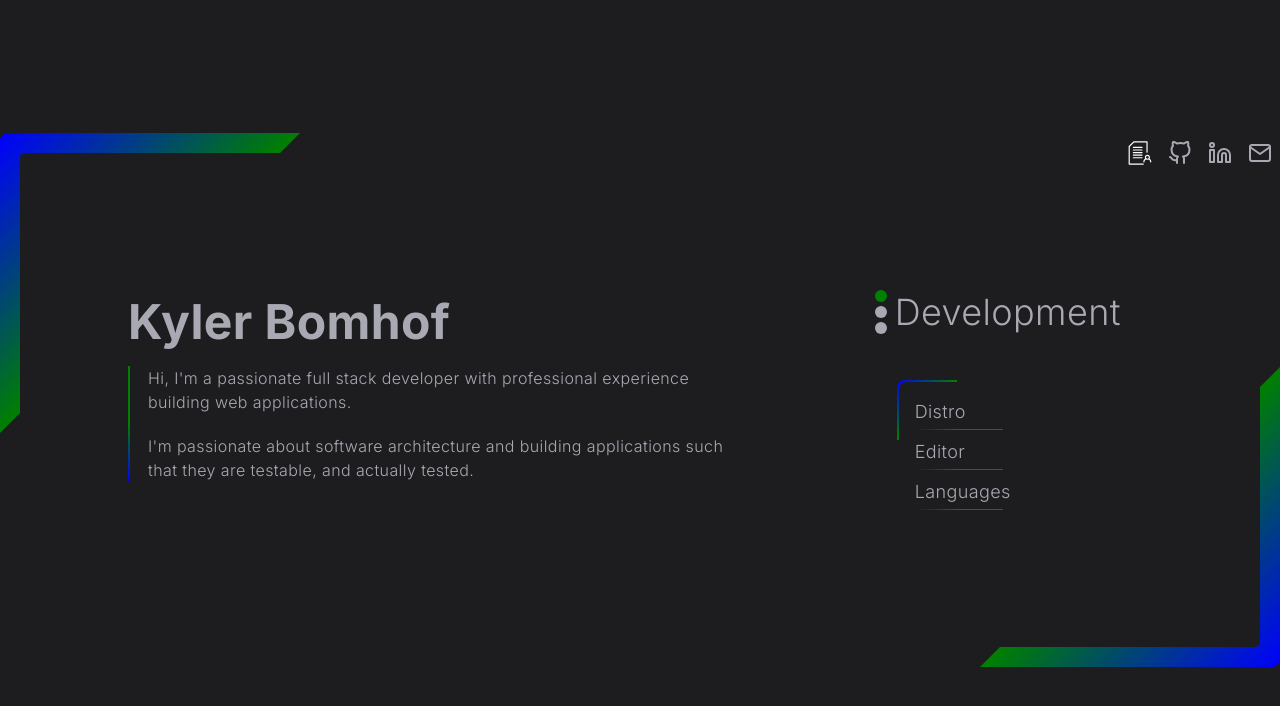
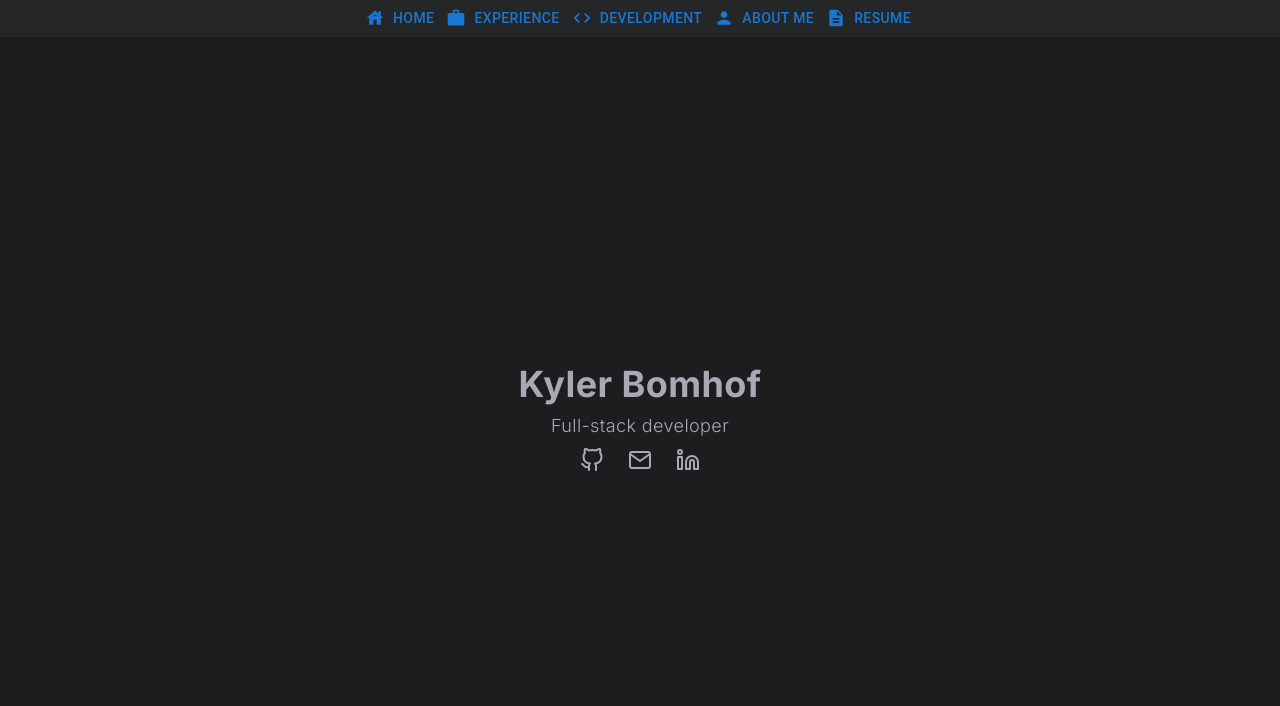
Before and after one commit to senyc/kb-web, a Next.js app: page / in a window 1280 px wide. Shown: the top 706 px of the page. Built offline with nearby package versions, Linux system fonts and the light colour scheme.

Commit message:
feat: update index page and add overarching navigation

```diff
--- a/src/app/layout.tsx
+++ b/src/app/layout.tsx
@@ -1,6 +1,8 @@
 import './globals.css';
 import type { Metadata } from 'next';
 import { Inter } from 'next/font/google';
+
+import HeaderNavigation from '@components/nav/HeaderNavigation';
 
 const inter = Inter({
   weight: ['300', '700'],
@@ -16,7 +18,10 @@ export const metadata: Metadata = {
 export default function RootLayout({ children }: { children: React.ReactNode; }) {
   return (
     <html lang='en'>
-      <body className={`${inter.className} bg-dark text-text tracking-wide w-screen flex flex-row items-center h-screen justify-center`}>
+      <body className={`${inter.className} bg-dark text-text tracking-wide flex-col flex h-screen w-screen`}>
+        <nav className='bg-header'>
+          <HeaderNavigation />
+        </nav>
         {children}
       </body>
     </html>
--- a/src/app/page.tsx
+++ b/src/app/page.tsx
@@ -1,46 +1,19 @@
-'use client';
-
-import { useReducer } from 'react';
-
-import { TextEntry } from '@annotations';
-
-import BottomRightCorner from '@components/wrapper/BottomRightCorner';
-import ContentSelection from '@components/nav/ContentSelection';
-import ExternalLinks from '@components/wrapper/ExternalLinks';
-import PrimaryDisplay from '@components/main/PrimaryDisplay';
-import TopLeftCorner from '@components/wrapper/TopLeftCorner';
-
-/**
-* Upon double click will display the welcome text
-*/
-const reducer = (state: TextEntry, newState: TextEntry) => {
-  switch (newState) {
-    case state:
-      return TextEntry.Welcome;
-    default:
-      return newState;
-  }
-};
+import ExternalLinks from "@components/wrapper/ExternalLinks";
 
 export default function Index() {
-  const [displayedText, displayedTextDispatch] = useReducer(reducer, TextEntry.Welcome);
   return (
-    <div className='relative flex h-screen w-[1280px] grow flex-col xl:h-4/6 xl:min-w-max xl:grow-0 xl:flex-row'>
-      <ExternalLinks />
-      <PrimaryDisplay
-        textDisplay={displayedText}
-      />
-      <BottomRightCorner
-        height={300}
-        width={300}
-      />
-      <TopLeftCorner
-        height={300}
-        width={300}
-      />
-      <ContentSelection
-        displayedTextDispatch={displayedTextDispatch}
-      />
-    </div >
+    <main className='flex h-full w-full flex-row items-center justify-center overflow-hidden text-center'>
+      <div>
+        <h1 className='text-4xl font-bold'>
+          Kyler Bomhof
+        </h1>
+        <h2 className='mt-2 text-lg'>
+          Full-stack developer
+        </h2>
+        <div className='mt-2 flex flex-row justify-center gap-6'>
+          <ExternalLinks />
+        </div>
+      </div>
+    </main>
   );
 }
--- /dev/null
+++ b/src/components/nav/HeaderNavigation.tsx
@@ -0,0 +1,48 @@
+import { Button } from "@mui/material";
+import Link from "next/link";
+import WorkIcon from '@mui/icons-material/Work';
+import DescriptionIcon from '@mui/icons-material/Description';
+import CodeIcon from '@mui/icons-material/Code';
+import  Person  from "@mui/icons-material/Person";
+import { House } from "@mui/icons-material";
+export default function HeaderNavigation() {
+  return (
+    <ul className='flex w-screen flex-row justify-center'>
+      <li>
+        <Link href='/'>
+          <Button startIcon={<House />}>
+            {'Home'}
+          </Button>
+        </Link>
+      </li>
+      <li>
+        <Link href='experience'>
+          <Button startIcon={<WorkIcon />}>
+            {'Experience'}
+          </Button>
+        </Link>
+      </li>
+      <li>
+        <Link href='development'>
+          <Button startIcon={<CodeIcon />}>
+            {'Development'}
+          </Button>
+        </Link>
+      </li>
+      <li>
+        <Link href='about'>
+          <Button startIcon={<Person />}>
+            {'About Me'}
+          </Button>
+        </Link>
+      </li>
+      <li>
+        <Link href='BomhofKylerResume.pdf'>
+          <Button startIcon={<DescriptionIcon />}>
+            {'Resume'}
+          </Button>
+        </Link>
+      </li>
+    </ul>
+  );
+}
--- a/src/components/wrapper/ExternalLinks.tsx
+++ b/src/components/wrapper/ExternalLinks.tsx
@@ -1,15 +1,13 @@
 import Email from './icons/Email';
 import GitHub from './icons/GitHub';
 import LinkedIn from './icons/LinkedIn';
-import Resume from './icons/Resume';
 
 export default function ExternalLinks() {
   return (
-    <div className='absolute right-3 top-3 flex flex-col space-y-3 lg:right-2 lg:top-2 lg:row-end-auto lg:flex-row lg:space-x-4 lg:space-y-0'>
-      <Resume />
+    <>
       <GitHub />
+      <Email />
       <LinkedIn />
-      <Email />
-    </div>
+    </>
   );
 };
--- a/src/components/wrapper/icons/Email.tsx
+++ b/src/components/wrapper/icons/Email.tsx
@@ -1,7 +1,7 @@
 export default function Email() {
   return (
     <a
-      className='hover:scale-105'
+      className='duration-150 ease-in hover:scale-110'
       href='mailto:kdbomhof@gmail.com'
       target='_blank'
       rel='me'
--- a/src/components/wrapper/icons/GitHub.tsx
+++ b/src/components/wrapper/icons/GitHub.tsx
@@ -1,7 +1,7 @@
 export default function Github() {
   return (
     <a
-      className='hover:scale-105'
+      className='duration-150 ease-in hover:scale-110'
       href='https://github.com/senyc'
       target='_blank'
       rel='me'
--- a/src/components/wrapper/icons/LinkedIn.tsx
+++ b/src/components/wrapper/icons/LinkedIn.tsx
@@ -1,7 +1,7 @@
 export default function LinkedIn() {
   return (
     <a
-      className='hover:scale-105'
+      className='duration-150 ease-in hover:scale-110'
       href='https://www.linkedin.com/in/kyler-bomhof/'
       target='_blank'
       rel='me'
```
